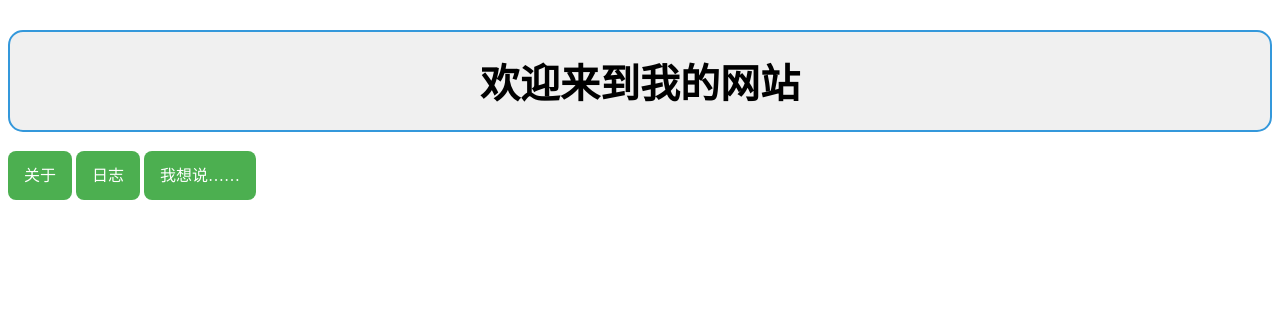
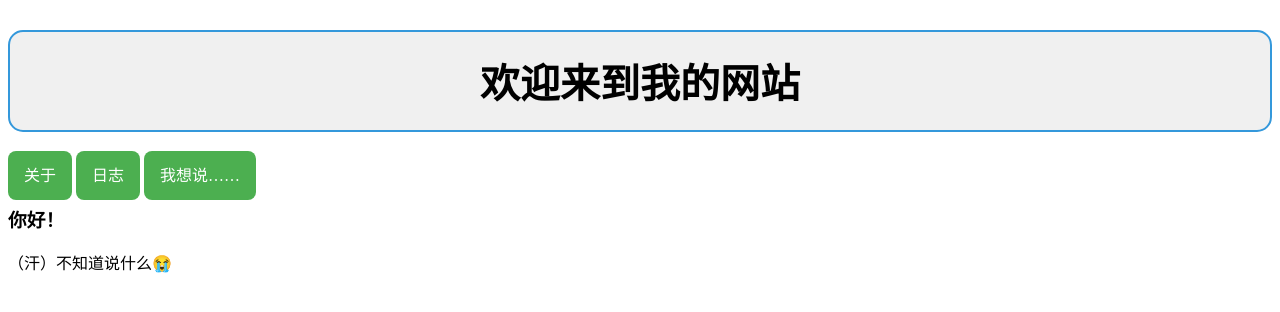
Before and after one commit to ExtrmelyLazy/ExtrmelyLazy.github.io, a plain HTML site: page index.html in a window 1280 px wide. Drawn offline with Linux system fonts and the light colour scheme.

Commit message:
Update index.html

```diff
--- a/index.html
+++ b/index.html
@@ -12,5 +12,7 @@
   <a href="about.html" class="an">关于</a>
   <a href="dairy.html" class="an">日志</a>
   <a href="say.html" class="an">我想说……</a>
+  <h3>你好！</h3>
+  <p>（汗）不知道说什么😭</p>
 </body>
 </html>
```
